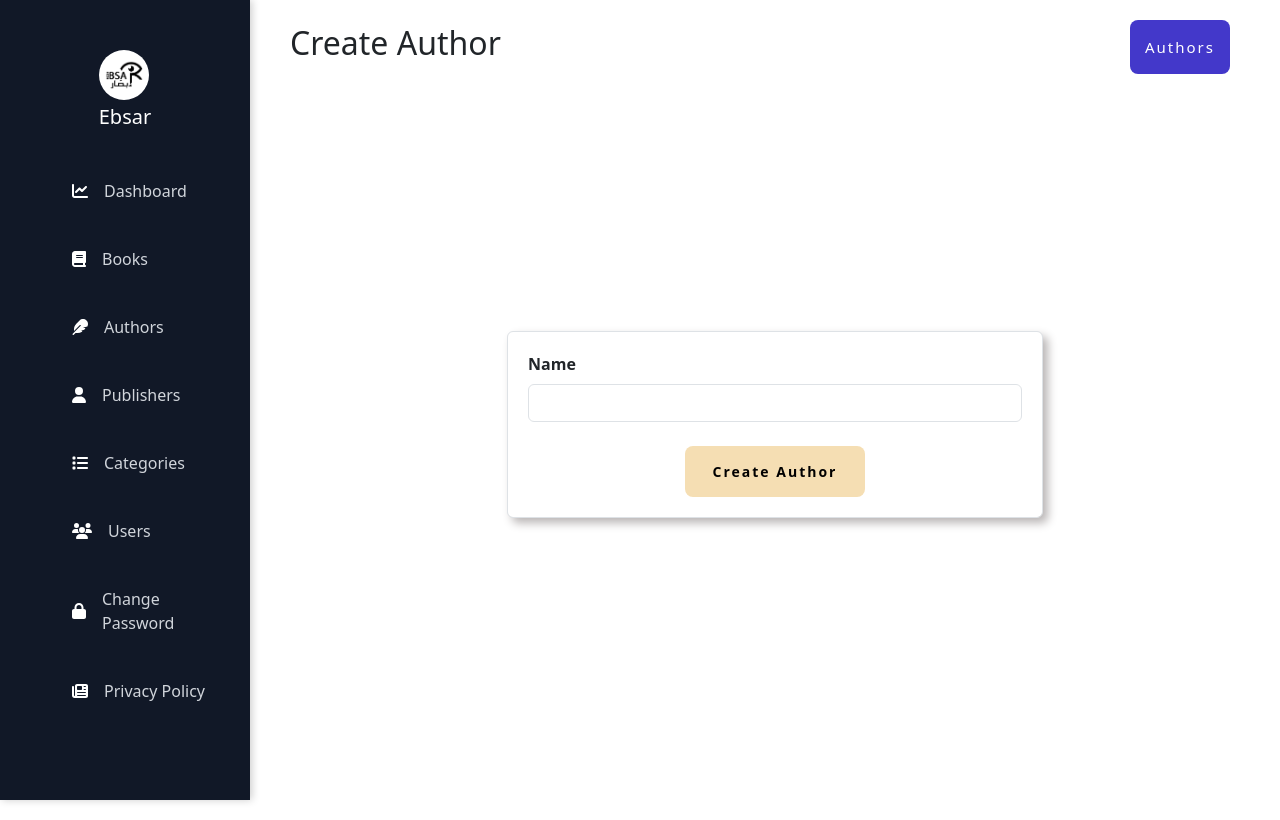
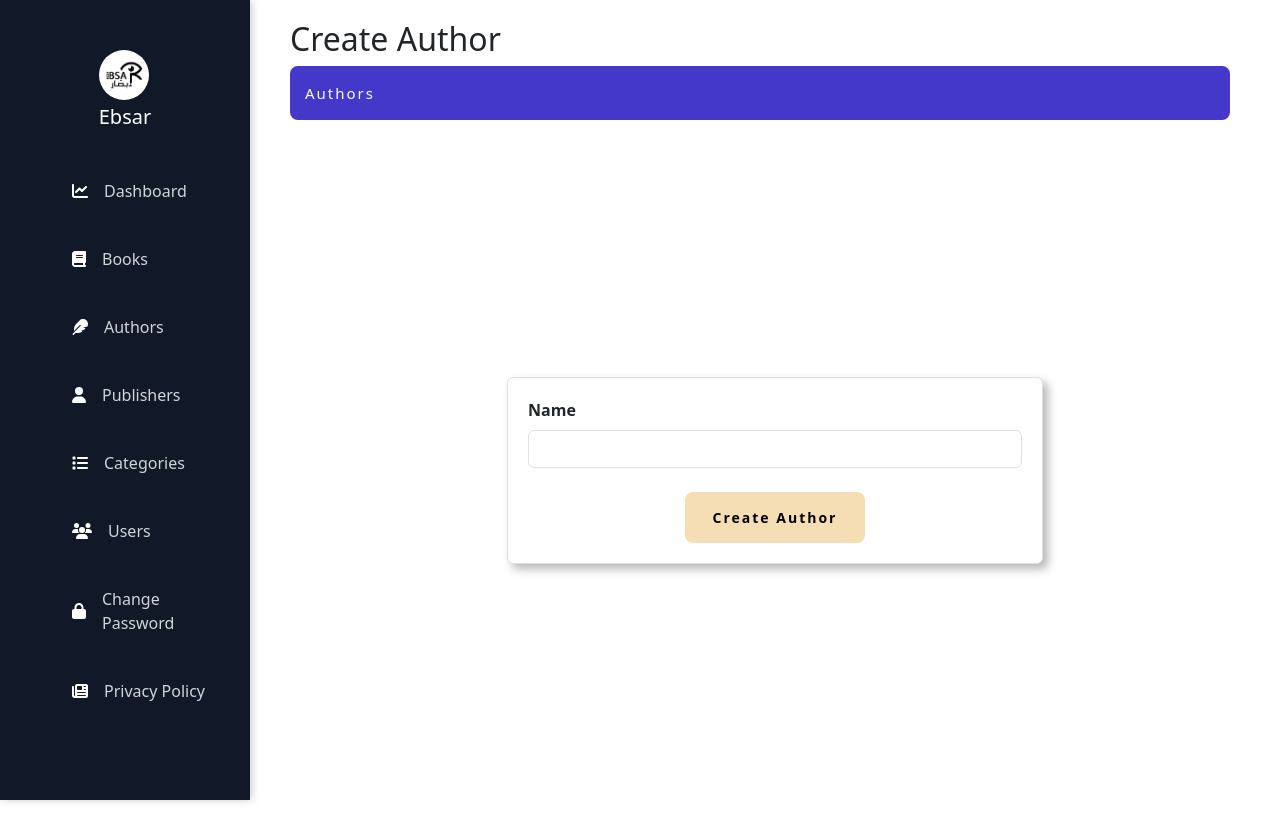
Before and after one commit to bola-nabil/ebsar-frontend, a React (Create React App) app: page /authors/create in a window 1280 px wide. Built offline with nearby package versions, Linux system fonts and the light colour scheme.

Commit message:
improve styles

```diff
--- a/src/components/cards/box-card/box-card.css
+++ b/src/components/cards/box-card/box-card.css
@@ -2,8 +2,7 @@
   display: grid;
   grid-template-columns: repeat(auto-fill, minmax(150px, 1fr));
   gap: 20px;
-  margin-top: 200px;
-  margin-bottom: 50px;
+  margin: 200px 0 50px 0;
 }
 
 .cards .card {
@@ -11,10 +10,8 @@
 }
 
 .cards .card .card-img img {
-    width: 100%;
     height: auto;
     aspect-ratio: 6 / 8;
-    object-fit: cover;
 }
 
 .cards .card .card-name {
--- a/src/components/cards/header-card/header-card.css
+++ b/src/components/cards/header-card/header-card.css
@@ -9,8 +9,6 @@
 
 .header-card .card-search input {
     padding: 10px;
-    outline: none;
-    border: none;
     border: 1px solid var(--primary);
     margin-right: 20px;
     font-size: 18px;
@@ -24,7 +22,6 @@
 
 @media (max-width: 991.98px) {
     .header-card {
-        padding-right: 20px;
-        padding-left: 40px;
+        padding: 0 20px 0 40px;
     }
 }
--- a/src/components/cards/title-card/title-card.css
+++ b/src/components/cards/title-card/title-card.css
@@ -1,14 +1,8 @@
-.title-card {
-  display: flex;
-  justify-content: space-between;
-  align-items: center;
-}
-
 .title-card .card-btn {
     background-color: var(--primary);
     padding: 15px;
+    margin-right: 30px;
     transition: background 0.3s;
-    margin-right: 30px;
 }
 
 .title-card .card-btn a {
```
